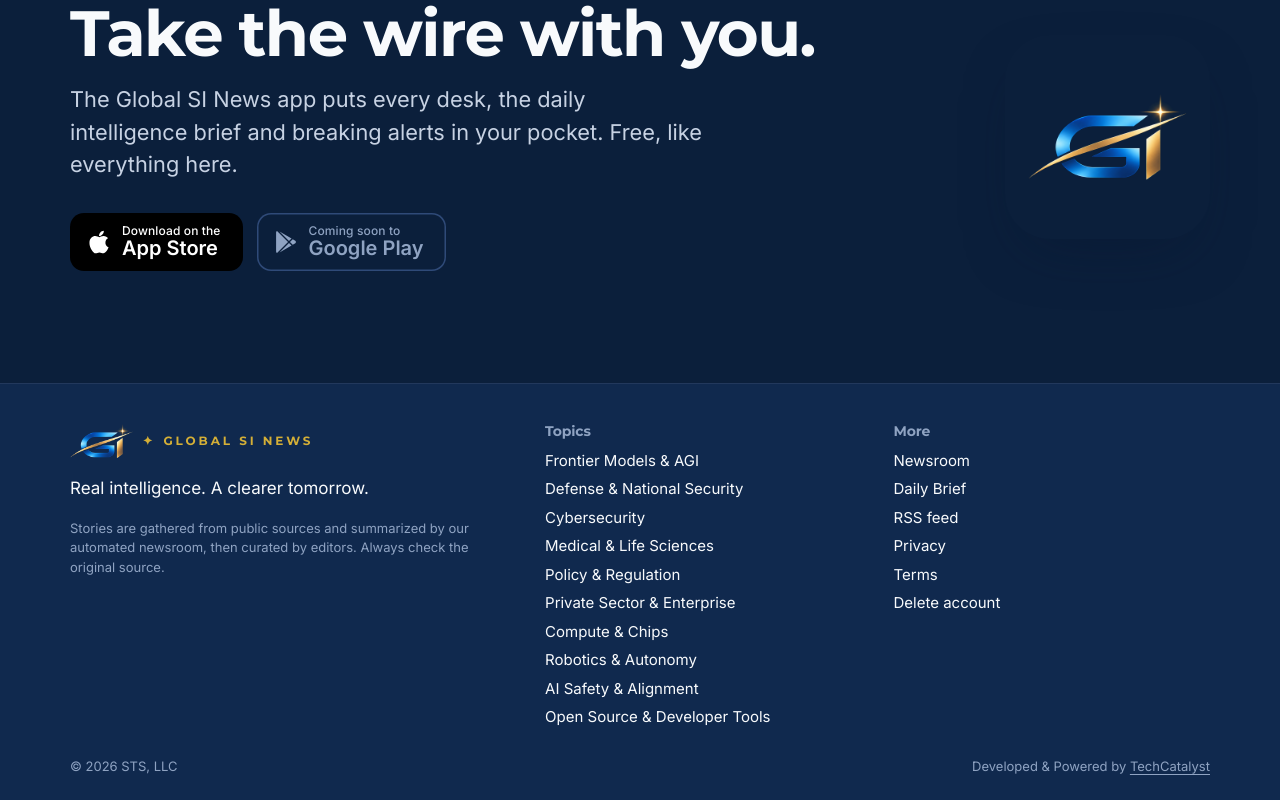
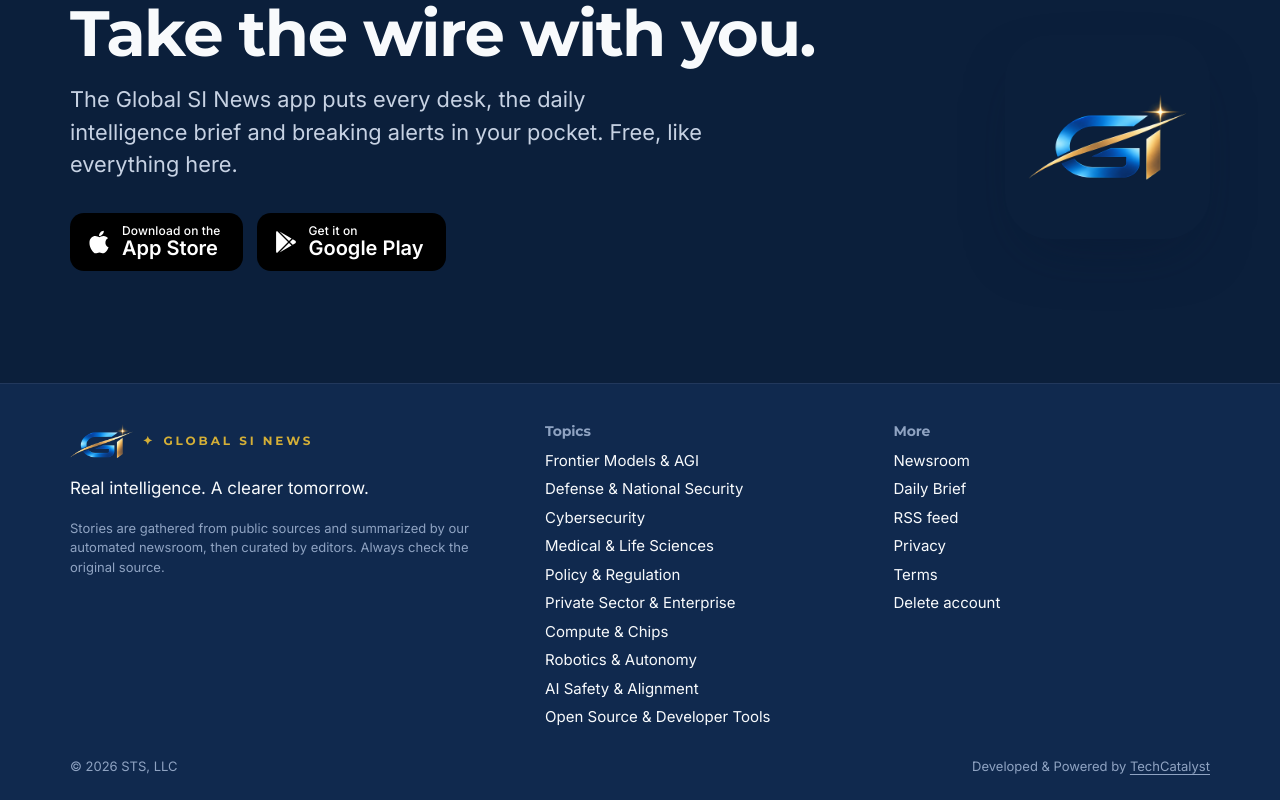
Before and after one commit to TechCatalyst-co/gsin, a React (Vite) app in the folder client/: page / in a window 1280 px wide. Shown: the part 798-1598 px from the top of the page. Built offline with nearby package versions, Linux system fonts and the light colour scheme; no server answers.

Commit message:
updated sources and google app link

```diff
--- a/client/src/brand.js
+++ b/client/src/brand.js
@@ -19,7 +19,7 @@ export const OPERATOR = {
 // Store listings for the mobile app. A null link shows as "coming soon".
 export const APP_STORES = {
   ios: 'https://apps.apple.com/us/app/global-super-intelligence-news/id6824711002',
-  android: null,
+  android: 'https://play.google.com/store/apps/details?id=co.techcatalyst.gsin',
 };
 
 // Bump when the Privacy Policy or Terms change.
--- a/client/src/components/BootScreen.jsx
+++ b/client/src/components/BootScreen.jsx
@@ -1,4 +1,5 @@
 import { useEffect, useRef, useState } from "react";
+import { BRAND } from "../brand";
 
 /**
  * Launch: the global sweep. A wireframe globe draws itself around the mark, the source cities light up as signal points,
@@ -7,7 +8,7 @@ import { useEffect, useRef, useState } from "react";
  * Shown once per browser session (decided before first paint by the inline script in layout.tsx); skipped for
  * prefers-reduced-motion; click or any key skips it. Same geometry and timing as the iOS launch screen.
  */
-const READOUT = ["radar online, 34 sources", "freshness gate 7 days, primary sources first", "grading, four tiers, strict rubric", "ready"];
+const READOUT = [`radar online, ${BRAND.sourceCount} sources`, "freshness gate 7 days, primary sources first", "grading, four tiers, strict rubric", "ready"];
 const CITIES = [
   [37.77, -122.42], [47.61, -122.33], [38.9, -77.04], [40.71, -74.01], [42.36, -71.06], [43.65, -79.38],
   [51.51, -0.13], [48.86, 2.35], [52.52, 13.4], [50.85, 4.35], [32.08, 34.78], [25.2, 55.27],
@@ -134,7 +135,7 @@ export default function BootScreen() {
           {lines === 0 && <div className="boot-ln"><span className="ts">{stamp(0)}</span><i className="cur" /></div>}
         </div>
         <div className="boot-bar"><i /></div>
-        <div className="boot-caption"><span>34 sources  /  every 30 minutes  /  primary sources first</span><span>v2.0.2</span></div>
+        <div className="boot-caption"><span>{BRAND.sourceCount} sources  /  every 30 minutes  /  primary sources first</span><span>v2.0.2</span></div>
       </div>
     </div>
   );
```
